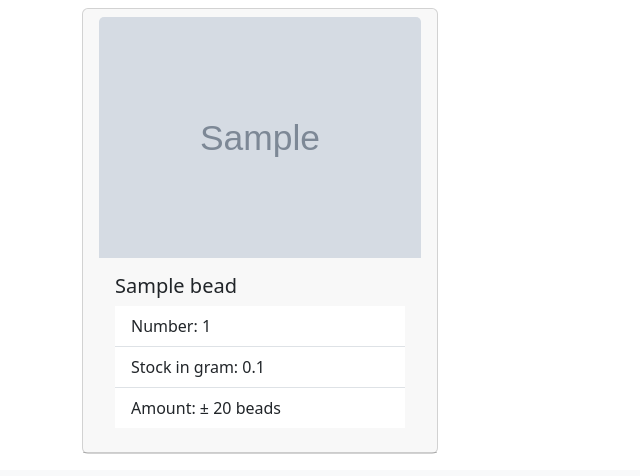
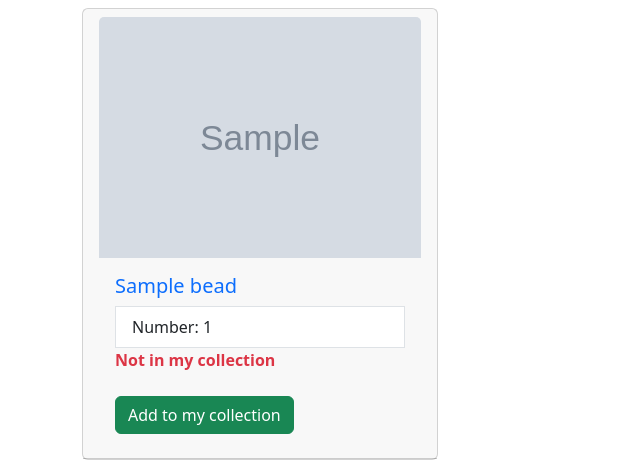
Before and after one commit to AngeliqueMolewijk/symfonymiyuki, a Symfony app: template templates/color/show.html.twig in a window 1280 px wide. Shown: the part 392-868 px from the top of the page, without its empty margins (0-640 px from the left). Before the commit the page ends 846 px from the top, so only its background shows below. Run offline with Twig, Linux system fonts and the light colour scheme; the template is opened without the code that fills it: most values are stand-ins (such as "Sample title", 1, 10 or a date in 2020); grey boxes marked "Sample" are stand-in pictures; style sheets or scripts are compiled from the project's sources; some libraries are stand-ins or nearby versions.

Commit message:
add stock

```diff
--- a/templates/color/show.html.twig
+++ b/templates/color/show.html.twig
@@ -33,19 +33,34 @@
 									<ul class="list-group list-group-flush">
 										<li class="list-group-item">Number:
 											{{bead.number}}</li>
-										<li class="list-group-item">Stock in gram:
-											{{bead.stock / 100}}</li>
+										{% set userFound = false %}
+										{% for userBead in bead.userBeads %}
+											{% if userBead.user == app.user %}
+												{% set userFound = true %}
+												<div class="d-flex justify-content-between border-bottom">
+													<span>Stock:</span>
+													<span>{{userBead.stock /100}}
+														gram</span>
+												</div>
+												<div class="d-flex justify-content-between border-bottom">
+													<span>Amount</span>
+													<span>{{userBead.stock * 2}}
+														beads</span>
+												</div>
+											{% endif %}
+										{% endfor %}
 
-										<li class="list-group-item">Amount: &#177;
+										{% if userFound %}
+											<p class='text-success fw-bold'>In my collection</p>
+											<div class="mt-2">
+												<a href="{{ path('app_userbead_remove', {'id': bead.id}) }}" class="btn btn-danger">remove from collection</a>
+											</div>
 
-											{{bead.stock * 2}}
-											beads
-										</li>
-
-										{% if is_granted('ROLE_ADMIN') %}
-											<li class="list-group-item">User:
-												{{puzzel.User.getName }}</li>
 										{% else %}
+											<p class='text-danger fw-bold'>Not in my collection</p>
+											<div class="mt-2">
+												<a href="{{ path('app_userbead_add', {'id': bead.id}) }}" class="btn btn-success">Add to my collection</a>
+											</div>
 										{% endif %}
 									</ul>
 								</div>
```
Lines whose indentation alone changed are shown as unchanged.
